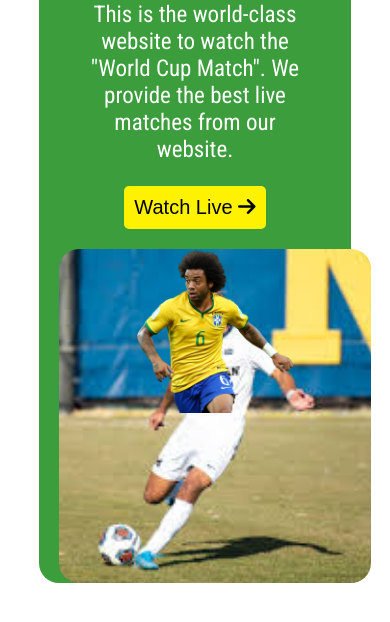
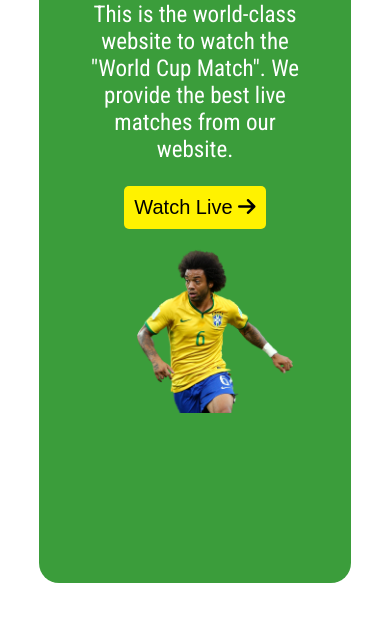
Before and after one commit to Md-Rubel-Ahmed-Rana/hot-world-cup-news, a plain HTML site: page upcoming.html in a window 390 px wide. In both pictures the pointer is over the element 195 px from the left and 575 px from the top of the page. Shown: the part 157-779 px from the top of the page. Drawn offline with Linux system fonts and the light colour scheme; files whose address does not match are found by name.

Commit message:
Bugs Fixed

```diff
--- a/styles/upcoming.css
+++ b/styles/upcoming.css
@@ -265,6 +265,9 @@ footer > hr{
         display: flex;
         flex-direction: column;
     }
+    .banner:hover .banner-logo{
+        background-image: none;
+    }
     .banner-info{
         height: 50%;
         text-align: center;
```
